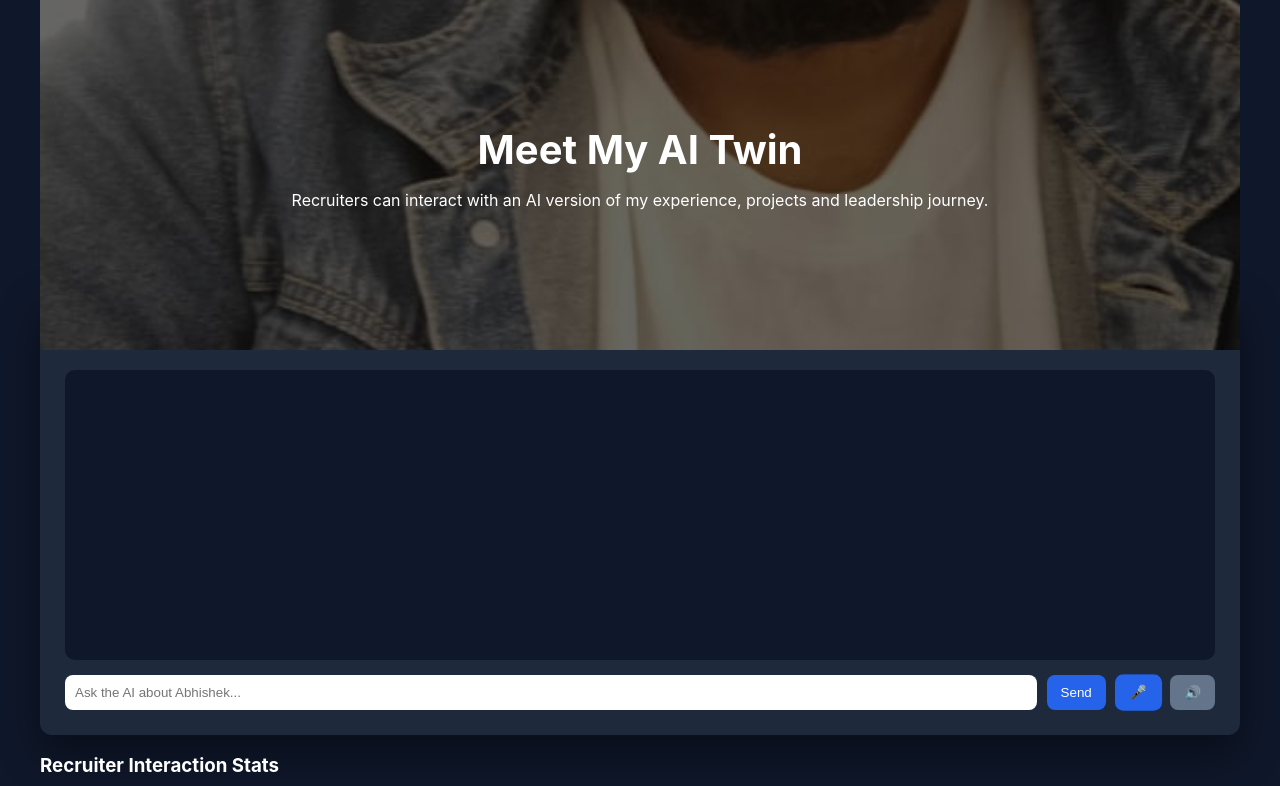
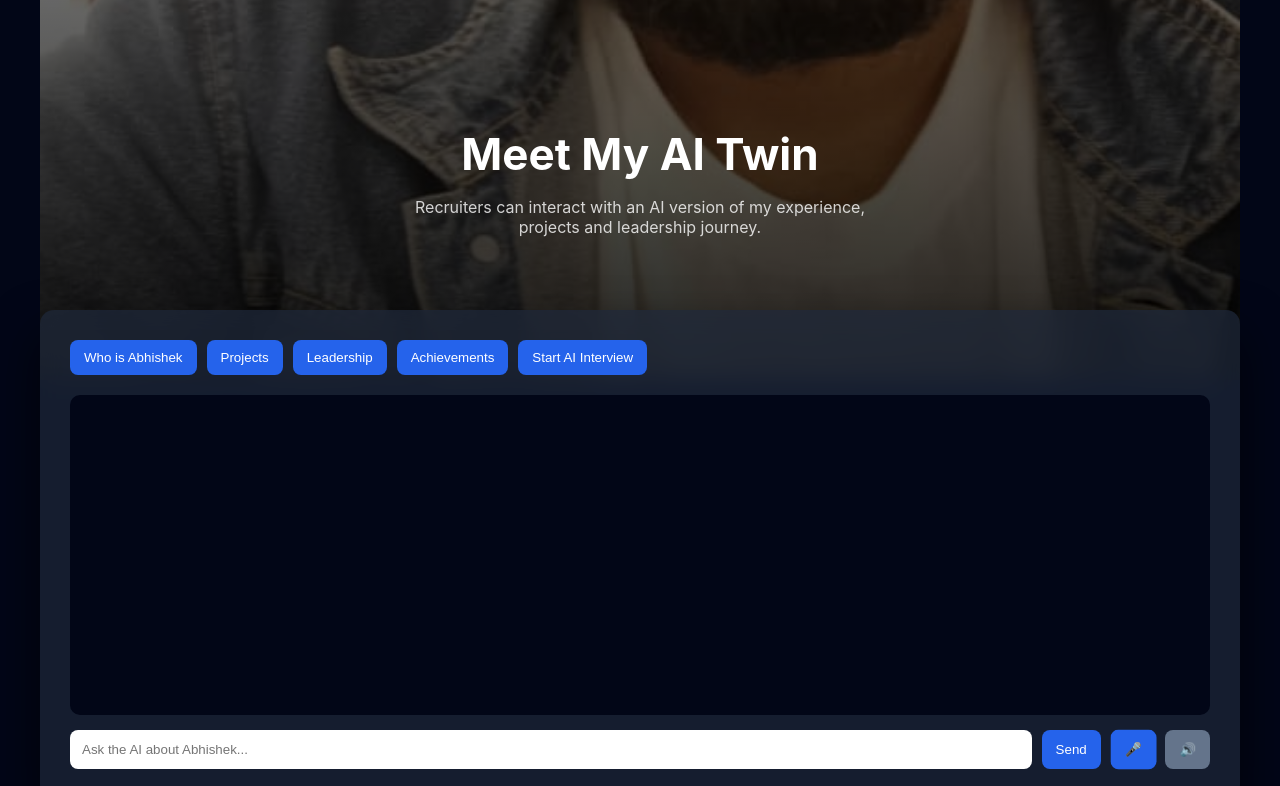
Before and after one commit to abhi-high/ai-twin, a React (Create React App) app: page / in a window 1280 px wide. Shown: the top 786 px of the page. Built offline with nearby package versions, Linux system fonts and the light colour scheme.

Commit message:
Update App.css

```diff
--- a/src/App.css
+++ b/src/App.css
@@ -1,7 +1,7 @@
 body{
 margin:0;
-font-family:Inter, sans-serif;
-background:#0f172a;
+font-family:Inter,sans-serif;
+background:#020617;
 color:white;
 }
 
@@ -11,48 +11,39 @@ margin:auto;
 }
 
 .hero{
-height:350px;
-background-image:url("/abhishek.jpg");
+height:380px;
 background-size:cover;
 background-position:center;
 position:relative;
 }
 
 .heroOverlay{
-background:rgba(0,0,0,0.6);
+background:linear-gradient(rgba(0,0,0,0.6),rgba(0,0,0,0.85));
 height:100%;
 display:flex;
 flex-direction:column;
 justify-content:center;
 align-items:center;
 text-align:center;
-
-  .heroOverlay{
-background:linear-gradient(
-rgba(0,0,0,0.6),
-rgba(0,0,0,0.85)
-);
-height:100%;
-display:flex;
-flex-direction:column;
-justify-content:center;
-align-items:center;
-text-align:center;
-
-}
 }
 
 .hero h1{
-font-size:40px;
+font-size:44px;
 margin:0;
 }
 
+.hero p{
+max-width:500px;
+opacity:0.8;
+}
+
 .chatContainer{
-margin-top:-60px;
-background:#1e293b;
-padding:25px;
-border-radius:12px;
-box-shadow:0 20px 40px rgba(0,0,0,0.4);
+margin-top:-70px;
+background:rgba(30,41,59,0.7);
+backdrop-filter:blur(12px);
+padding:30px;
+border-radius:14px;
+box-shadow:0 25px 50px rgba(0,0,0,0.6);
 }
 
 .quickButtons{
@@ -69,14 +60,19 @@ color:white;
 padding:10px 14px;
 border-radius:8px;
 cursor:pointer;
+transition:0.2s;
+}
+
+button:hover{
+background:#1d4ed8;
 }
 
 .chatBox{
-background:#0f172a;
+background:#020617;
 border-radius:10px;
 padding:20px;
-min-height:250px;
-max-height:400px;
+min-height:280px;
+max-height:420px;
 overflow-y:auto;
 }
 
@@ -85,6 +81,7 @@ padding:12px;
 border-radius:10px;
 margin-bottom:10px;
 max-width:70%;
+position:relative;
 }
 
 .user{
@@ -104,7 +101,7 @@ margin-top:4px;
 }
 
 .typing{
-opacity:0.6;
+opacity:0.7;
 font-style:italic;
 }
 
@@ -116,7 +113,7 @@ margin-top:15px;
 
 input{
 flex:1;
-padding:10px;
+padding:12px;
 border-radius:8px;
 border:none;
 }
@@ -138,3 +135,10 @@ animation:pulse 1.5s infinite;
 50%{transform:scale(1.1)}
 100%{transform:scale(1)}
 }
+
+.stats{
+margin-top:30px;
+background:#0f172a;
+padding:20px;
+border-radius:12px;
+}
```
